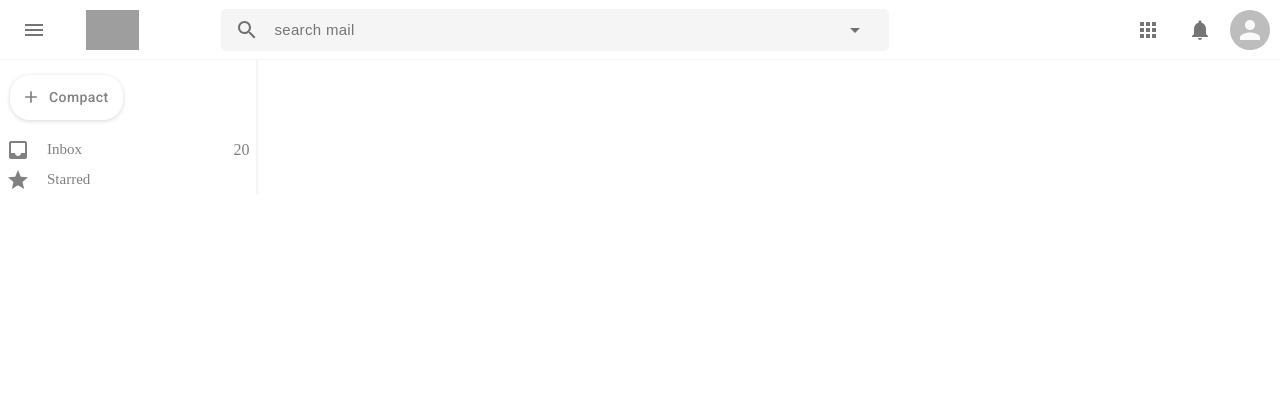
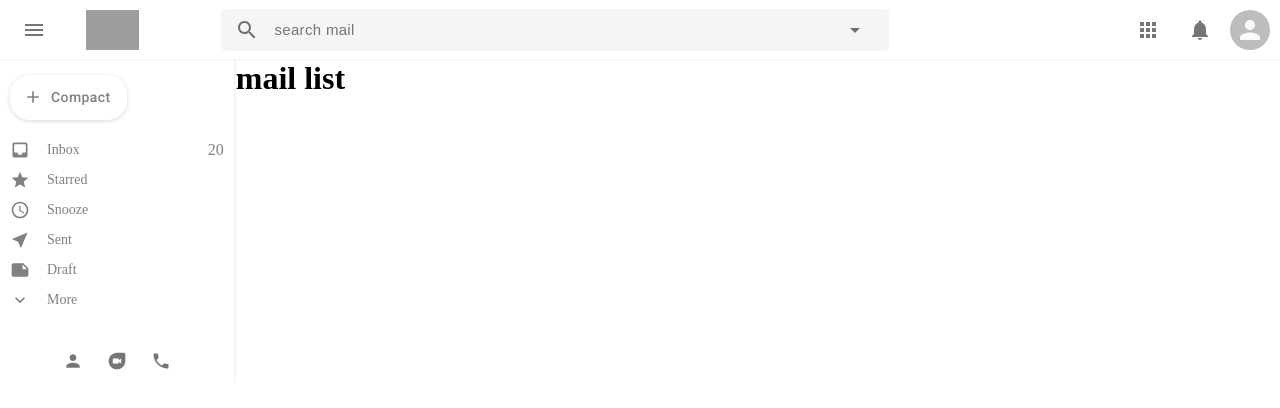
Before and after one commit to natnael-OQP/gmail-clone, a React (Create React App) app: page / in a window 1280 px wide. Shown: the top 408 px of the page. Built offline with nearby package versions, Linux system fonts and the light colour scheme; grey boxes are pictures that could not be loaded.

Commit message:
sidebar component  created

```diff
--- a/package.json
+++ b/package.json
@@ -18,6 +18,7 @@
     "react": "^17.0.2",
     "react-dom": "^17.0.2",
     "react-redux": "^7.2.3",
+    "react-router-dom": "^5.3.0",
     "react-scripts": "4.0.3",
     "styled-components": "^5.3.1"
   },
--- a/src/App.js
+++ b/src/App.js
@@ -1,6 +1,6 @@
 import React from 'react';
 import GlobalStyle from './globalStyle';
-import { HomePage } from './pages/HomePage';
+import  HomePage  from './pages/HomePage';
 
 function App() {
   return (
--- /dev/null
+++ b/src/component/Mail/Mail.jsx
@@ -0,0 +1,11 @@
+import React from 'react'
+
+function Mail() {
+    return (
+        <>
+            <h1>mail</h1>
+        </>
+    )
+}
+
+export default Mail;
--- /dev/null
+++ b/src/component/MailList/MailList.jsx
@@ -0,0 +1,11 @@
+import React from 'react'
+
+function MailList() {
+    return (
+        <>
+            <h1>mail list</h1>
+        </>
+    )
+}
+
+export default MailList
--- a/src/component/sidebaOption/SidebarOption.jsx
+++ b/src/component/sidebaOption/SidebarOption.jsx
@@ -4,7 +4,7 @@ import { H4, P, SidebarOptionWrapper } from '.'
 const SidebarOption = ({Icon,title,number,selected})=> {
     return (
         <SidebarOptionWrapper>
-            <Icon />
+            <Icon fontSize="small" />
             <H4>{title}</H4>
             <P selected={selected} >{ number}</P>
         </SidebarOptionWrapper>
--- a/src/component/sidebaOption/index.js
+++ b/src/component/sidebaOption/index.js
@@ -14,7 +14,7 @@ export const SidebarOptionWrapper = styled.div`
     ${Flexy}
     height: 30px;
     cursor: pointer;
-    padding: 0px 6px;
+    padding: 0px 10px;
     color: gray;
     &:hover{
         ${HoverColor};
@@ -33,7 +33,7 @@ export const SidebarOptionWrapper = styled.div`
 `;
 
 export const H4 = styled.h4`
-    font-size: 15px;
+    font-size: 14px;
     font-weight: 500;
     text-transform: capitalize;
     margin-left: 17px;
--- a/src/component/sidebar/Sidebar.jsx
+++ b/src/component/sidebar/Sidebar.jsx
@@ -1,22 +1,33 @@
-import React from 'react'
-import { Btn, SidebarContainer } from '.'
-import AddIcon from '@mui/icons-material/Add';
-import SidebarOption from '../sidebaOption/SidebarOption';
-import { Inbox } from '@mui/icons-material';
-import { Star } from '@material-ui/icons';
+import React from "react";
+import { Btn, SidebarContainer, SidebarFooter } from ".";
+import AddIcon from "@mui/icons-material/Add";
+import SidebarOption from "../sidebaOption/SidebarOption";
+import { AccessTime, Duo, ExpandMore, Inbox, Note, Person, Phone } from "@mui/icons-material";
+import { NearMe, Star } from "@material-ui/icons";
+import { IconButton } from "@material-ui/core";
 
 function Sidebar() {
-    return (
-        <SidebarContainer >
-            <Btn
-                startIcon={<AddIcon fontSize='large'/>}
-            >
-                compact
-            </Btn>
-            <SidebarOption Icon={Inbox} title="inbox" number={20} selected={true} />
-            <SidebarOption Icon={Star} title="starred" number={20} />
-        </SidebarContainer>
-    )
-}
+return (
+    <SidebarContainer>
+        <Btn startIcon={<AddIcon fontSize="large" />}>compact</Btn>
+        <SidebarOption Icon={Inbox} title="inbox" number={20} selected={true} />
+        <SidebarOption Icon={Star} title="starred" number={20} />
+        <SidebarOption Icon={AccessTime} title="snooze" number={20} />
+        <SidebarOption Icon={NearMe} title="sent" number={20} />
+        <SidebarOption Icon={Note} title="draft" number={20} />
+        <SidebarOption Icon={ExpandMore} title="more" number={20} />
+        <SidebarFooter>
+            <IconButton>
+                <Person fontSize="small"/>
+            </IconButton>
+            <IconButton>
+                <Duo fontSize="small"/>
+            </IconButton>
+            <IconButton>
+                <Phone fontSize="small"/>
+            </IconButton>
+        </SidebarFooter>
+    </SidebarContainer>
+)}
 
-export default Sidebar
+export default Sidebar;
--- a/src/component/sidebar/index.js
+++ b/src/component/sidebar/index.js
@@ -4,7 +4,7 @@ import { Button } from '@material-ui/core'
 export const SidebarContainer = styled.div`
     flex:.2;
     box-sizing: border-box;
-    border-right: 2px solid whitesmoke ;
+    border-right: 2px solid whitesmoke;
 `;
 export const Btn = styled(Button)`
     margin-top: 15px !important;
@@ -12,7 +12,7 @@ export const Btn = styled(Button)`
     margin-bottom: 15px !important;
     text-transform:capitalize !important;
     color: gray !important;
-    padding: 10px 15px !important;
+    padding: 10px 17px !important;
     border-radius: 20px !important;
     box-shadow: rgba(0, 0, 0, 0.16) 0px 1px 4px !important;
     transition: all 0.4s ease-in-out !important;
@@ -23,3 +23,10 @@ export const Btn = styled(Button)`
         box-shadow: rgba(0, 0, 0, 0.16) 0px 1px 4px !important;
     }
 `;
+
+export const SidebarFooter = styled.div`
+    margin-top: 1.5rem;
+    display: flex;
+    align-items: center;
+    justify-content: center;
+`;
--- a/src/pages/Banner.jsx
+++ /dev/null
@@ -1,18 +0,0 @@
-import React from 'react'
-import styled from 'styled-components';
-import Sidebar from '../component/sidebar/Sidebar';
-
-export const BannerContainer = styled.div`
-    display: flex;
-`;
-
-function Banner() {
-    return (
-        <BannerContainer>
-            <Sidebar />
-
-        </BannerContainer>
-    )
-}
-
-export default Banner
--- /dev/null
+++ b/src/pages/EmailBodypage.jsx
@@ -0,0 +1,36 @@
+import React from 'react'
+import styled from 'styled-components';
+import Sidebar from '../component/sidebar/Sidebar';
+import {
+    BrowserRouter as Router,
+    Switch,
+    Route,
+    Link
+} from "react-router-dom";
+import Mail from '../component/Mail/Mail';
+import MailList from '../component/MailList/MailList';
+
+export const EmailBodyContainer = styled.div`
+    display: flex;
+`;
+
+function EmailBodyPage() {
+    return (
+        <Router>
+            <EmailBodyContainer>
+                <Sidebar />
+                <Switch>
+                    <Route path="/mail">
+                        <Mail />
+                    </Route>
+                    <Route path="/">
+                        <MailList/>
+                    </Route>
+                </Switch>
+            </EmailBodyContainer>
+        </Router>
+    )
+}
+
+
+export default EmailBodyPage;
--- a/src/pages/HomePage.jsx
+++ b/src/pages/HomePage.jsx
@@ -1,19 +1,15 @@
 import React from 'react'
+import styled from 'styled-components';
 import Header from '../component/header/Header';
-import Banner from './Banner';
-import styled from 'styled-components';
-export const Main = styled.div`
-    width: 100%;
-    height: 100%;
-    box-sizing: border-box;
+import EmailBodyPage from './EmailBodypage';
 
-`;
-
-export const HomePage = () => {
+const HomePage = () => {
     return (
-        <Main>
+        <>
             <Header />
-            <Banner />
-        </Main>
+            <EmailBodyPage/>
+        </>
     )
 }
+
+export default HomePage;
```
